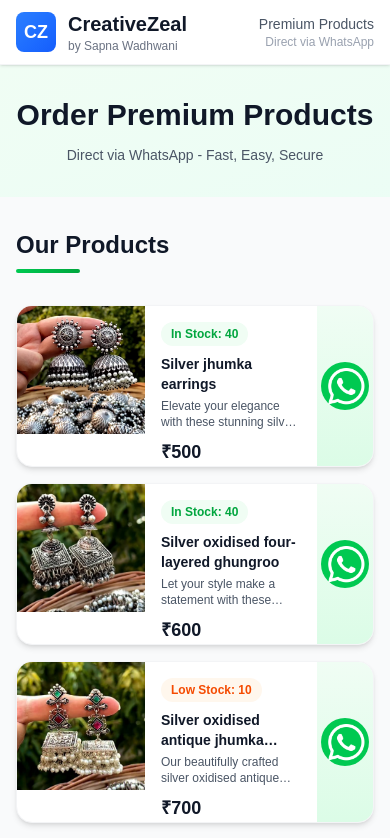
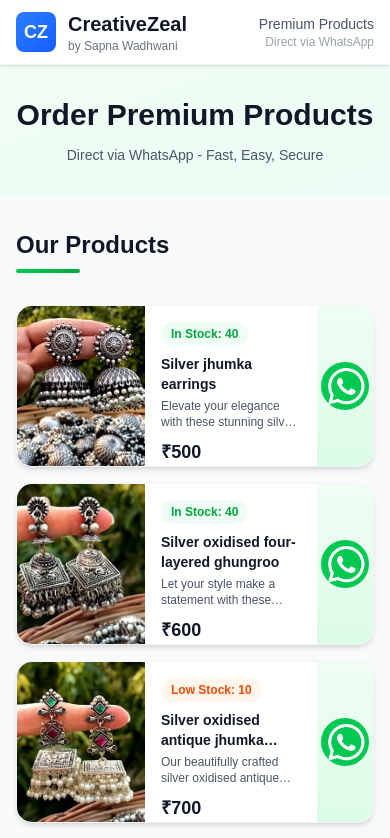
Before and after one commit to hiteshpatidarhp020/product-whatsapp, a Next.js app: page / in a window 390 px wide. Shown: the top 838 px of the page. Built offline with nearby package versions, Linux system fonts and the light colour scheme.

Commit message:
your message

```diff
--- a/app/globals.css
+++ b/app/globals.css
@@ -29,3 +29,6 @@ body {
     margin-left: 5px !important;
     margin-top: 2px!important;
 }
+.product-main{
+     height: 160px !important;
+}
--- a/components/ProductCard.js
+++ b/components/ProductCard.js
@@ -22,7 +22,7 @@ export default function ProductCard({ product }) {
       <div className="flex items-stretch">
 
         {/* Product Image - Left Side */}
-        <div className="w-32 h-32 sm:w-40 sm:h-40 flex-shrink-0 bg-gray-100 overflow-hidden group">
+        <div className="w-32 h-32 product-main sm:w-40 sm:h-40 flex-shrink-0 bg-gray-100 overflow-hidden group">
           <img
             src={product.image}
             alt={product.name}
@@ -36,7 +36,7 @@ export default function ProductCard({ product }) {
           {/* Stock Badge & Title */}
           <div>
             {/* Stock Badge */}
-            <div className="flex items-center gap-2 mb-2">
+            <div className="flex items-center  gap-2 mb-2">
               {product.stock > 15 ? (
                 <span className="text-xs font-semibold text-green-600 bg-green-50 px-2.5 py-1 rounded-full">
                   In Stock: {product.stock}
```
